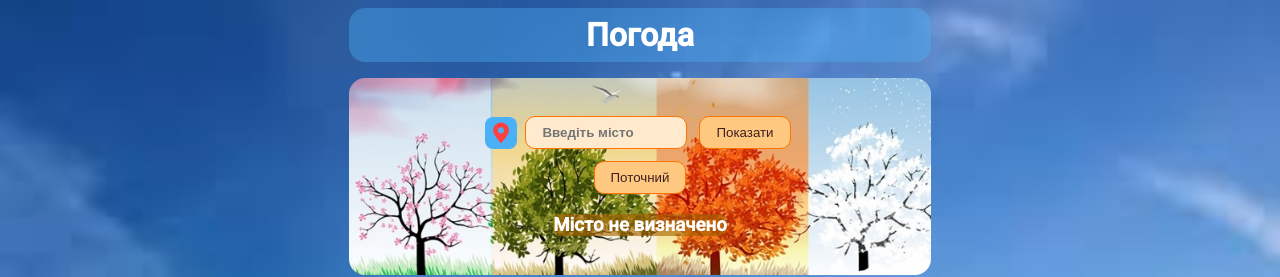
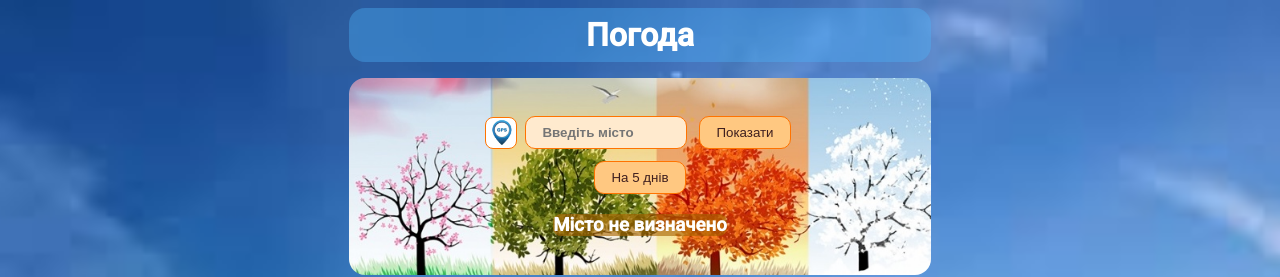
Before and after one commit to Oleg-Koshelevskiy/Weather-app, a React (Create React App) app: page / in a window 1280 px wide. Shown: the top 277 px of the page. Built offline with nearby package versions, Linux system fonts and the light colour scheme.

Commit message:
fixed markers

```diff
--- a/src/components/InputCity.js
+++ b/src/components/InputCity.js
@@ -8,9 +8,9 @@ const InputCity = (props) => {
   let forecastType;
 
   if (props.currentType) {
+    forecastType = "На 5 днів";
+  } else {
     forecastType = "Поточний";
-  } else {
-    forecastType = "На 5 днів";
   }
 
   const getCityCoords = (event) => {
--- a/src/components/InputCity.module.css
+++ b/src/components/InputCity.module.css
@@ -34,8 +34,8 @@
   height: 2rem;
   width: 2rem;
   background: center / contain no-repeat url("../images/gps.png"),
-    rgba(76, 179, 248);
-  border: none;
+    rgb(255, 255, 255);
+  border: 1px rgb(255, 115, 0) solid;;
   border-radius: 0.5rem;
 }
 
--- a/src/components/LeafletMap.js
+++ b/src/components/LeafletMap.js
@@ -32,7 +32,6 @@ const LeafletMap = (props) => {
         setClickedCoords([e.latlng.lat, e.latlng.lng]);
       },
     });
-    if (!clickedCoords) return;
 
     map.setView(clickedCoords);
 
@@ -48,7 +47,6 @@ const LeafletMap = (props) => {
           props.getCity(`${data.countryName}, ${data.city}`);
           props.getCoords(clickedLat, clickedLon);
         });
-      map.setView([lat, lon]);
     };
 
     return (
@@ -66,8 +64,8 @@ const LeafletMap = (props) => {
         attribution='&copy; <a href="https://www.openstreetmap.org/copyright">OpenStreetMap</a> contributors'
         url="https://{s}.tile.openstreetmap.org/{z}/{x}/{y}.png"
       />
+      <GetClickedWeather />
       <Recenter />
-      <GetClickedWeather />
     </MapContainer>
   );
 };
```
Also changed, not shown: src/images/gps.png.
